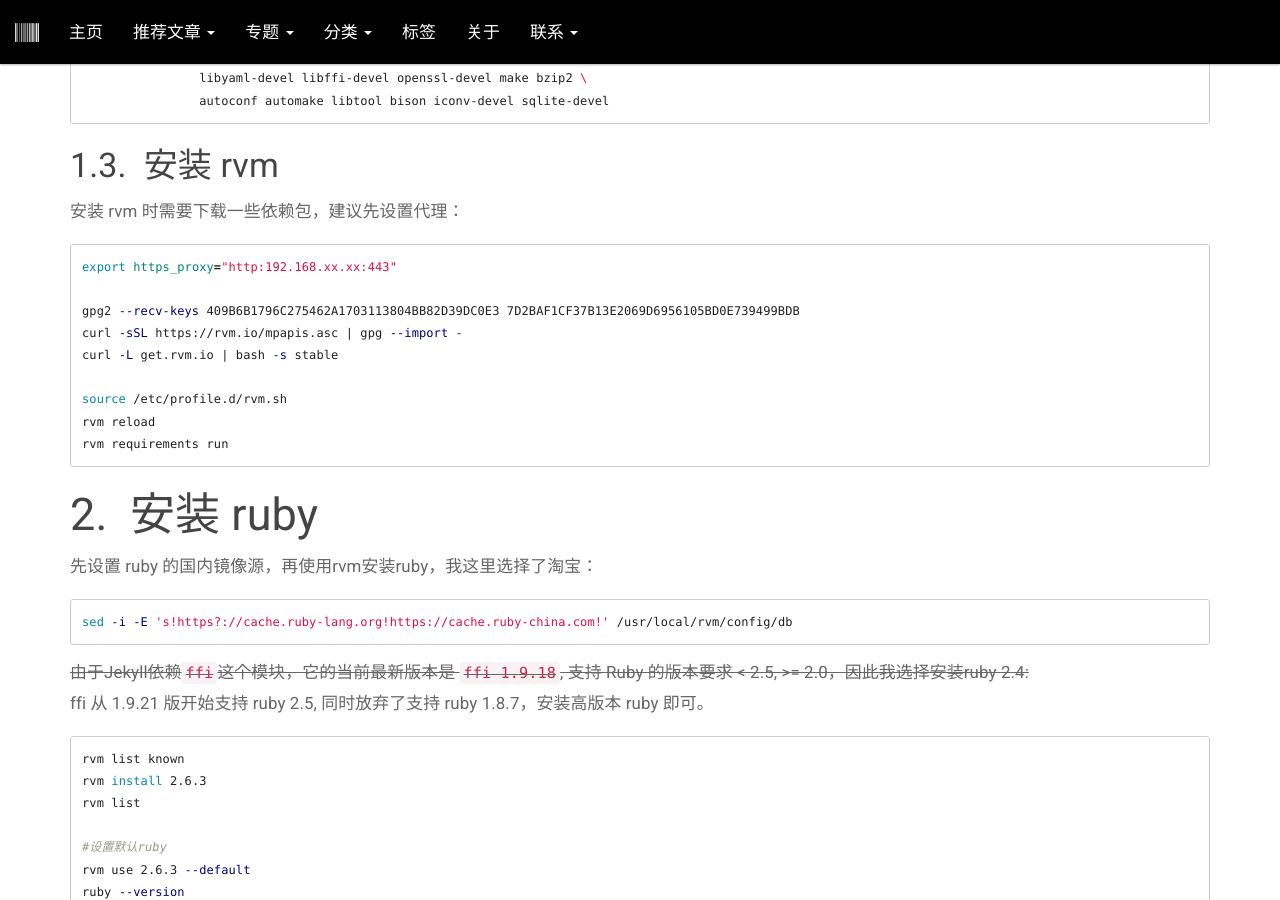
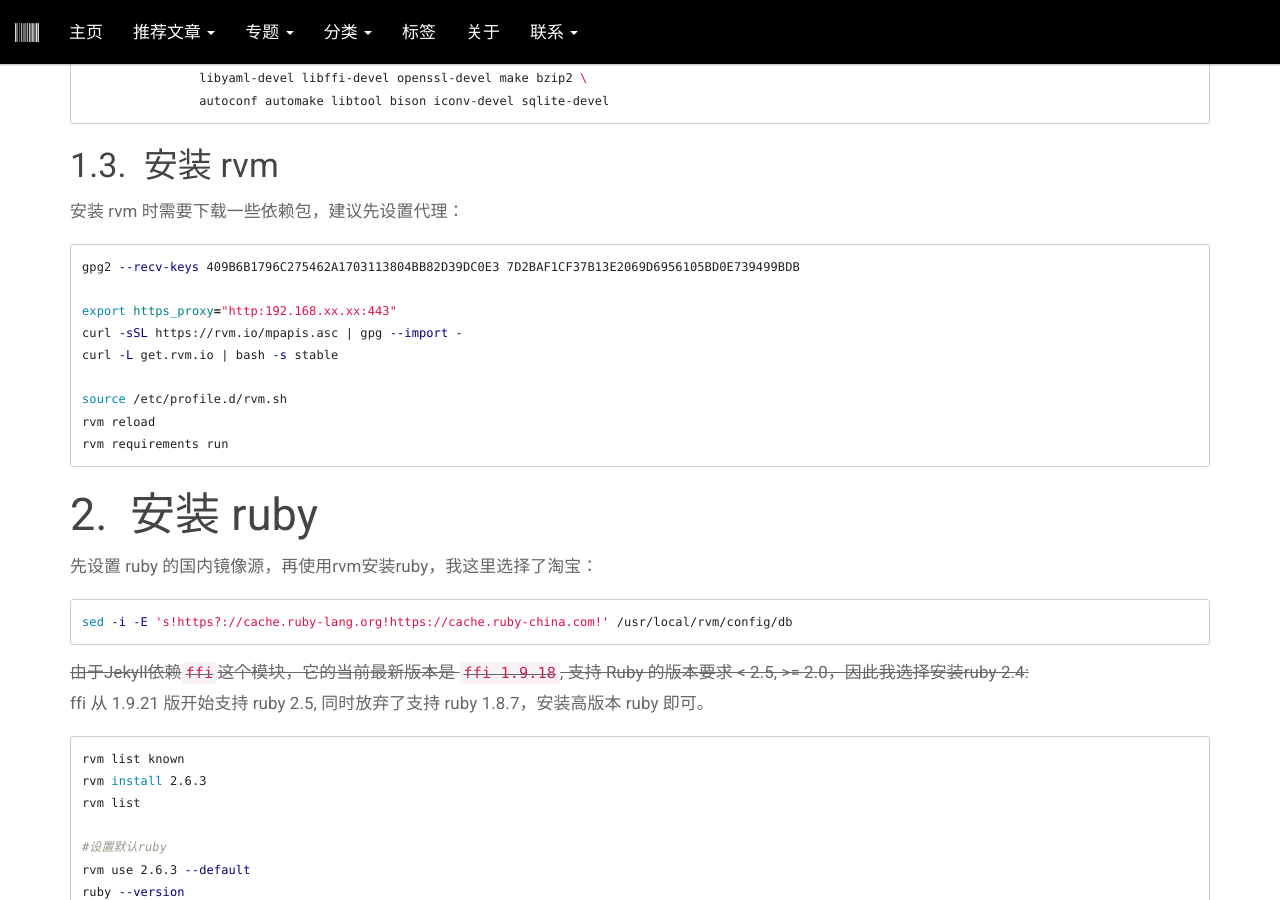
Before and after one commit to FinTechOps/FinTechOps.github.io, a Jekyll site: the page built from _posts/2018-08-02-run-jekyll-locally.md, in a window 1280 px wide and 900 px high, scrolled down 858 px. Built offline with Jekyll 4.4.1, drawn with Linux system fonts in a browser that asks for light colours; comment, search, counter and statistics services are not loaded.

Commit message:
调整顺序

````diff
--- a/_posts/2018-08-02-run-jekyll-locally.md
+++ b/_posts/2018-08-02-run-jekyll-locally.md
@@ -41,9 +41,9 @@ yum -y install gcc-c++ patch readline readline-devel zlib zlib-devel \
 
 安装 rvm 时需要下载一些依赖包，建议先设置代理：
 ```bash
+gpg2 --recv-keys 409B6B1796C275462A1703113804BB82D39DC0E3 7D2BAF1CF37B13E2069D6956105BD0E739499BDB
+
 export https_proxy="http:192.168.xx.xx:443"
-
-gpg2 --recv-keys 409B6B1796C275462A1703113804BB82D39DC0E3 7D2BAF1CF37B13E2069D6956105BD0E739499BDB
 curl -sSL https://rvm.io/mpapis.asc | gpg --import -
 curl -L get.rvm.io | bash -s stable
 
````
